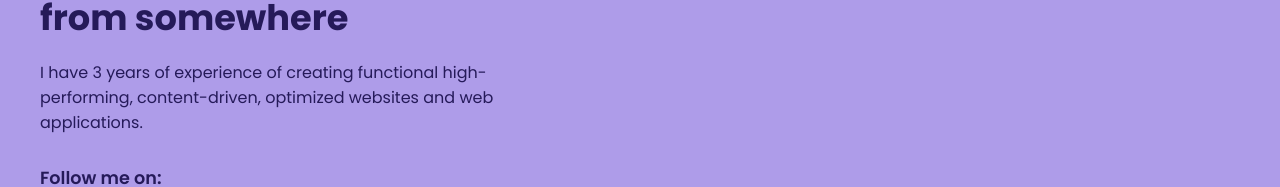
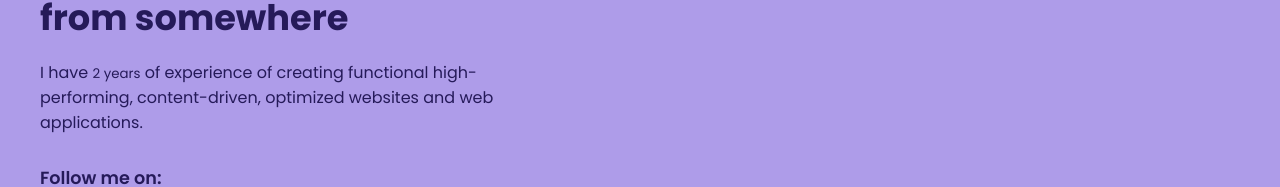
Before and after one commit to huzitaiwo/handsome, a React (Create React App) app: page / in a window 1280 px wide. Shown: the part 338-525 px from the top of the page. Built offline with nearby package versions, Linux system fonts and the light colour scheme.

Commit message:
created data/db.json file

```diff
--- /dev/null
+++ b/data/db.json
@@ -0,0 +1,19 @@
+{
+  "services": [
+    {
+      "id": "1",
+      "title": "UI/UX Design",
+      "description": "Nunc eleifend tristique nunc vel ultricies. Sed interdum nisi dignissim mi tristique, sed cursus arcu feugiat. Mauris ex nisi, ullamcorper et eros et, aliquet placerat ex. Nam metus urna, feugiat ac libero vitae."
+    },
+    {
+      "id": "2",
+      "title": "Websites",
+      "description": "Etiam vel ante risus. Integer ultrices egestas lacus id faucibus. Suspendisse eleifend nibh eu faucibus consectetur. Etiam ut mi tristique, dignissim sem in, vestibulum dui. Aliquam tempor facilisis tortor a fermentum."
+    },
+    {
+      "id": "1",
+      "title": "Web Applications",
+      "description": "Aliquam non enim efficitur, feugiat urna quis, placerat ex. Cras risus lorem, placerat vitae hendrerit non, elementum at mi. Nam massa nunc, pharetra bibendum massa et, pellentesque pharetra risus."
+    }
+  ]
+}
--- a/public/index.html
+++ b/public/index.html
@@ -2,7 +2,6 @@
 <html lang="en">
   <head>
     <meta charset="utf-8" />
-    <link rel="icon" href="%PUBLIC_URL%/favicon.ico" />
     <meta name="viewport" content="width=device-width, initial-scale=1" />
     <meta name="theme-color" content="#000000" />
     <meta
@@ -13,7 +12,6 @@
       manifest.json provides metadata used when your web app is installed on a
       user's mobile device or desktop. See https://developers.google.com/web/fundamentals/web-app-manifest/
     -->
-    <link rel="manifest" href="%PUBLIC_URL%/manifest.json" />
     <!--
       Notice the use of %PUBLIC_URL% in the tags above.
       It will be replaced with the URL of the `public` folder during the build.
--- a/src/components/Banner.js
+++ b/src/components/Banner.js
@@ -11,13 +11,13 @@ export default function Banner() {
       <div className="container">
         <span>&#128075; Welcome!</span>
         <h2>I'm a Frontend Developer and Software Engineer from somewhere</h2>
-        <p>I have 3 years of experience of creating functional high-performing, content-driven, optimized websites and web applications.</p>
+        <p>I have <small>2 years</small> of experience of creating functional high-performing, content-driven, optimized websites and web applications.</p>
         <div className="follow">
           <p>Follow me on:</p>
           <ul className='social-links'>
             <li><a href="#"><img src={github} alt="instagram" /></a></li>
             <li><a href="#"><img src={linkedin} alt="linkedin" /></a></li>
-            <li><a href="#"><img src={twitter} alt="" /></a></li>
+            <li><a href="#"><img src={twitter} alt="twitter" /></a></li>
             <li><a href="#"><img src={instagram} alt="instagram" /></a></li>
           </ul>
         </div>
--- a/src/components/Service.js
+++ b/src/components/Service.js
@@ -6,6 +6,10 @@ export default function Service() {
     <section className='service'>
       <h2>What I do</h2>
       <p>Lorem ipsum dolor sit amet consectetur adipisicing elit. Aperiam atque aliquam laboriosam expedita ea architecto!</p>
+
+      <div className="service-list">
+
+      </div>
     </section>
   )
 }
```
